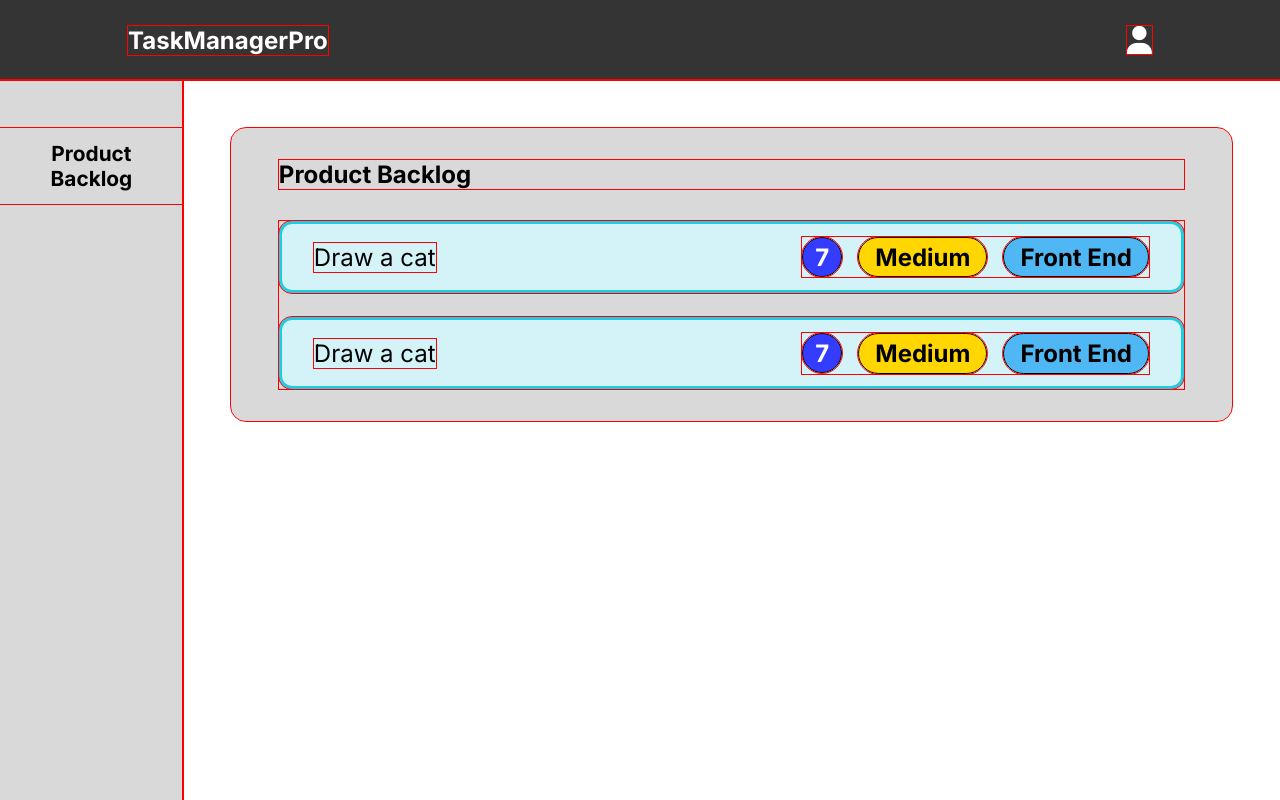
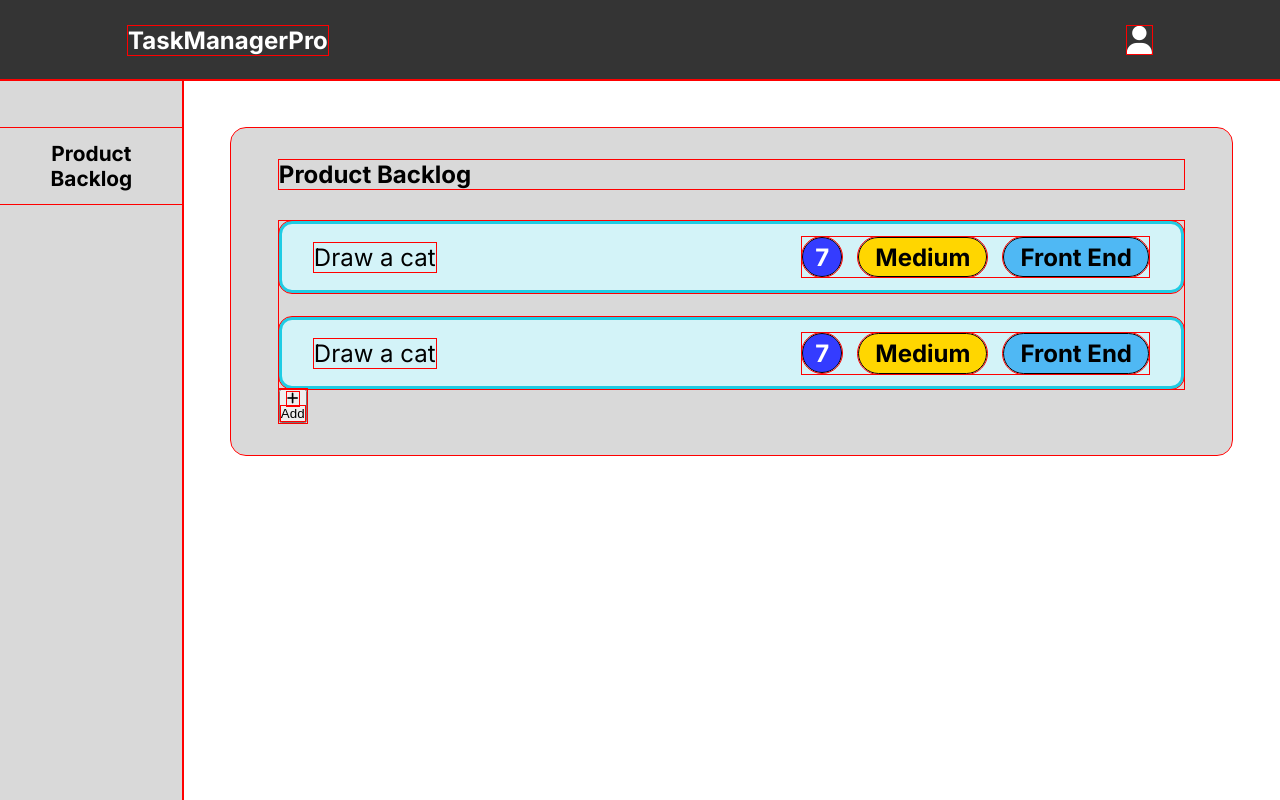
Before and after one commit to HongZinChiam/TMP, a React (Vite) app: page / in a window 1280 px wide. Built offline with nearby package versions, Linux system fonts and the light colour scheme.

Commit message:
Changes to ProductBacklog.jsx
Added a button to toggle between ProductBacklog and TaskEditor

```diff
--- a/src/ProductBacklog.jsx
+++ b/src/ProductBacklog.jsx
@@ -1,16 +1,31 @@
 import "./ProductBacklog.css"
 import TaskCard from "./TaskCard"
+import { useState } from "react"
+import TaskEditor from "./TaskEditor"
 
 function ProductBacklog() {
+
+    const [showEditor, setShowEditor] = useState(false)
+
     return (
         <div class="container">
+            {
+                !showEditor
+                ? (
                     <section class="backlog">
                         <h2>Product Backlog</h2>
                         <div class="tasks">
                             <TaskCard />
                             <TaskCard />
                         </div>
+                        <button class="add" onClick={() => setShowEditor(prevShowEditor => !prevShowEditor)}>
+                            <i class="fa-solid fa-plus"></i>
+                            <p>Add</p>
+                        </button>
                     </section>
+                )
+                : <TaskEditor />
+            }
         </div>
     )
 }
```
Lines whose indentation alone changed are shown as unchanged.
